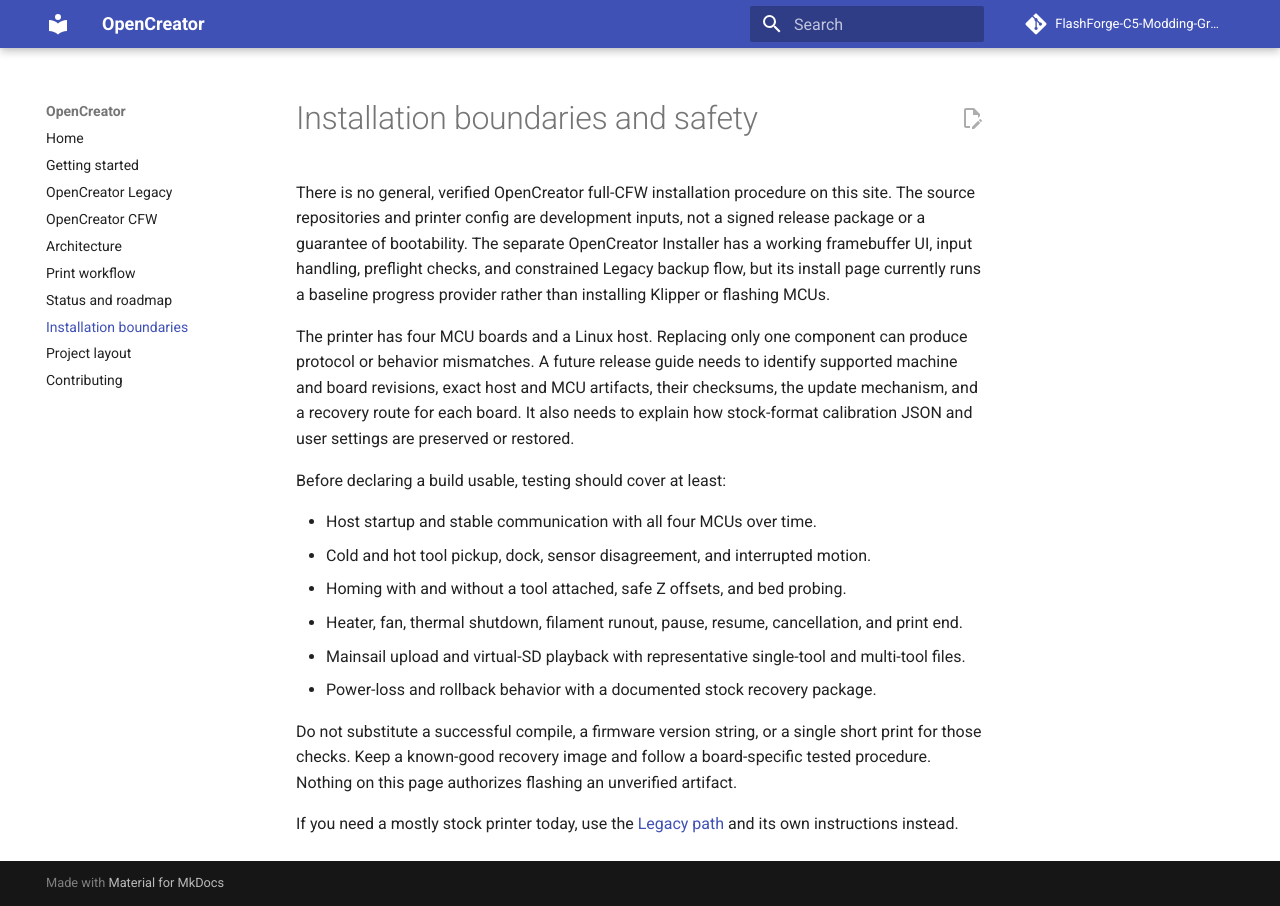
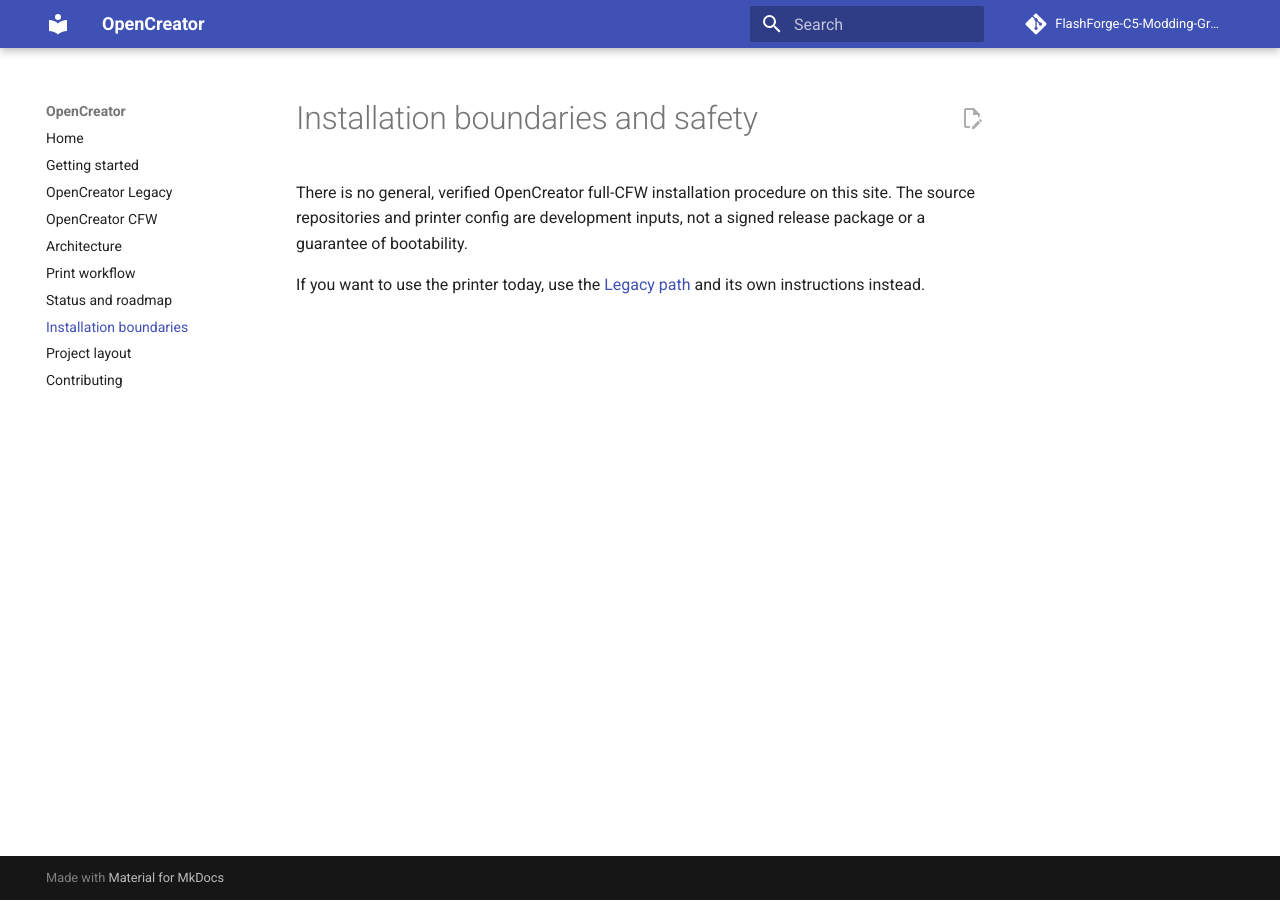
Before and after one commit to FlashForge-C5-Modding-Group/OpenCreator, an MkDocs documentation site: the page built from docs/installation-and-safety.md, in a window 1280 px wide. Built offline with MkDocs 1.6.1 and Material for MkDocs 9.7.7, drawn with Linux system fonts in a browser that asks for light colours; comment, search, counter and statistics services are not loaded.

Commit message:
complete BS

```diff
--- a/docs/installation-and-safety.md
+++ b/docs/installation-and-safety.md
@@ -2,32 +2,7 @@
 
 There is no general, verified OpenCreator full-CFW installation procedure on
 this site. The source repositories and printer config are development inputs,
-not a signed release package or a guarantee of bootability. The separate
-OpenCreator Installer has a working framebuffer UI, input handling, preflight
-checks, and constrained Legacy backup flow, but its install page currently
-runs a baseline progress provider rather than installing Klipper or flashing
-MCUs.
+not a signed release package or a guarantee of bootability.
 
-The printer has four MCU boards and a Linux host. Replacing only one component
-can produce protocol or behavior mismatches. A future release guide needs to
-identify supported machine and board revisions, exact host and MCU artifacts,
-their checksums, the update mechanism, and a recovery route for each board.
-It also needs to explain how stock-format calibration JSON and user settings
-are preserved or restored.
-
-Before declaring a build usable, testing should cover at least:
-
-- Host startup and stable communication with all four MCUs over time.
-- Cold and hot tool pickup, dock, sensor disagreement, and interrupted motion.
-- Homing with and without a tool attached, safe Z offsets, and bed probing.
-- Heater, fan, thermal shutdown, filament runout, pause, resume, cancellation, and print end.
-- Mainsail upload and virtual-SD playback with representative single-tool and multi-tool files.
-- Power-loss and rollback behavior with a documented stock recovery package.
-
-Do not substitute a successful compile, a firmware version string, or a single
-short print for those checks. Keep a known-good recovery image and follow a
-board-specific tested procedure. Nothing on this page authorizes flashing an
-unverified artifact.
-
-If you need a mostly stock printer today, use the
+If you want to use the printer today, use the
 [Legacy path](opencreator-legacy.md) and its own instructions instead.
```
